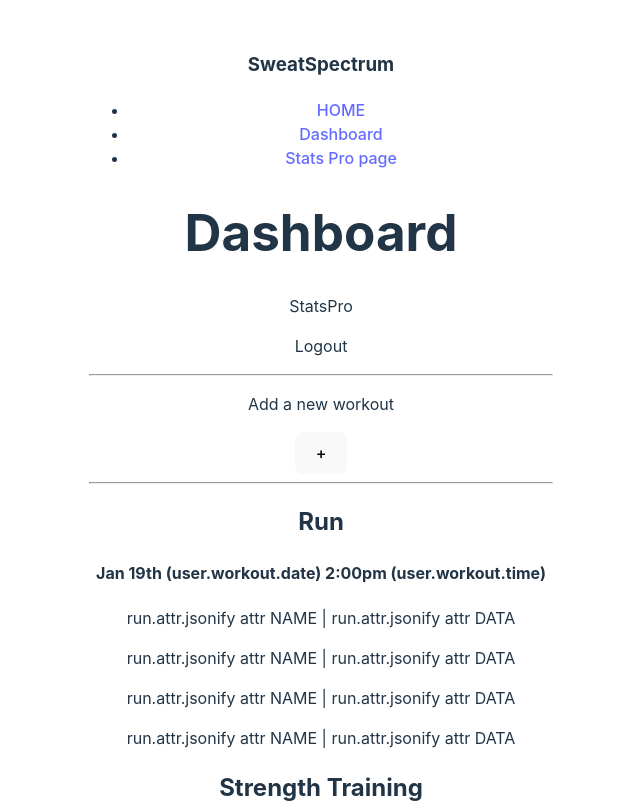
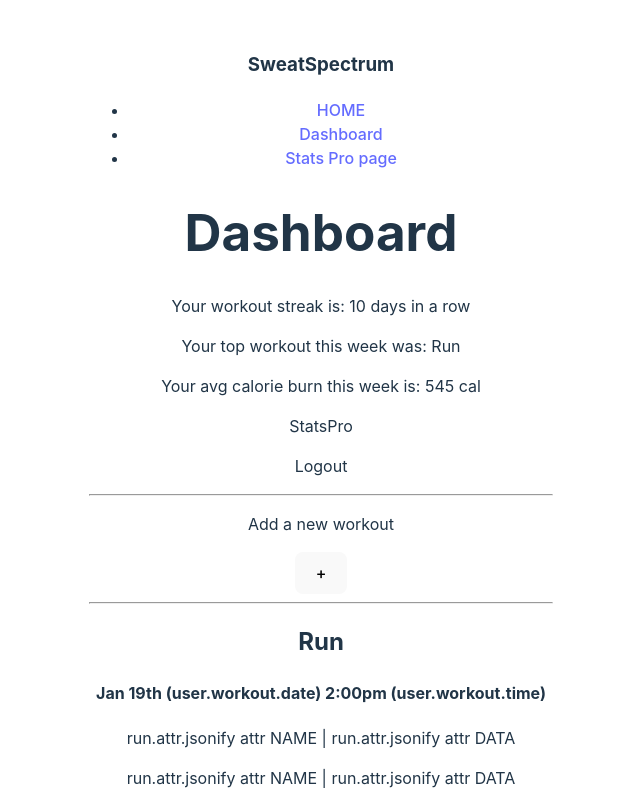
Before and after one commit to Dominik137/Sweat-Spectrum-FullStack-Project, a React (Vite) app in the folder Frontend/SweatSpectrum/: page /dashboard in a window 1280 px wide. Shown: the top 803 px of the page, without its empty margins (319-959 px from the left). Built offline with nearby package versions, Linux system fonts and the light colour scheme.

Commit message:
add basic dash stats placeholders

```diff
--- a/Frontend/SweatSpectrum/src/components/DashStats.jsx
+++ b/Frontend/SweatSpectrum/src/components/DashStats.jsx
@@ -2,6 +2,20 @@ function DashStats(){
     return(
         //High level dashboard stats go here - for a single user only, and can feature items like "Workout Day Streak" or "Most Workouts in a Week"
         <>
+        <div className="basic-stats-container">
+            <div className="daily-streak">
+                <p>Your workout streak is: 10 days in a row</p>
+            </div>
+
+            <div className="top-weekly-workout">
+                <p>Your top workout this week was: Run</p>
+            </div>
+
+            <div className="avg-calorie-burn">
+                <p>Your avg calorie burn this week is: 545 cal</p>
+            </div>
+
+        </div>
 
         </>
     )
--- a/Frontend/SweatSpectrum/src/components/dashboard.jsx
+++ b/Frontend/SweatSpectrum/src/components/dashboard.jsx
@@ -6,6 +6,7 @@ function Dashboard(){
         //Full dashboard page that contains the high level stats, individual workouts for a single user, and an "Add Workout" button.
         <div>
             <h1>Dashboard</h1>
+            <DashStats />
             <p>StatsPro</p>
             <p>Logout</p>
             <hr/>
@@ -13,7 +14,6 @@ function Dashboard(){
                 <p>Add a new workout</p>
                 <button>+</button>
             </div>
-            <DashStats />
             <WorkoutList />
         </div>
     )
```
